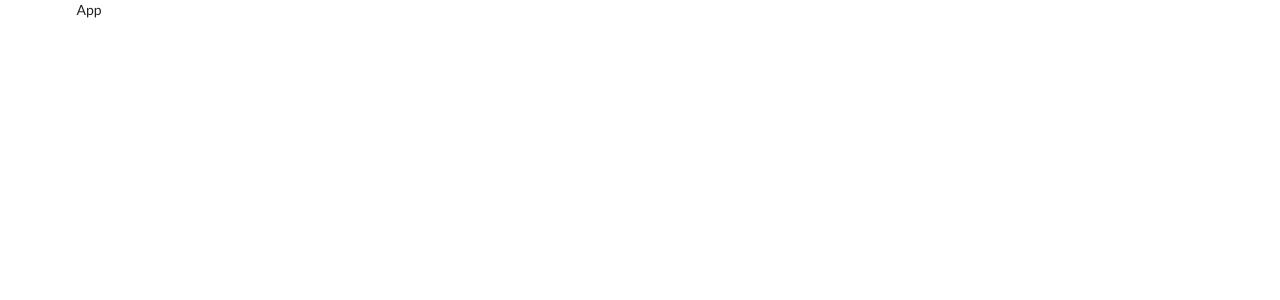
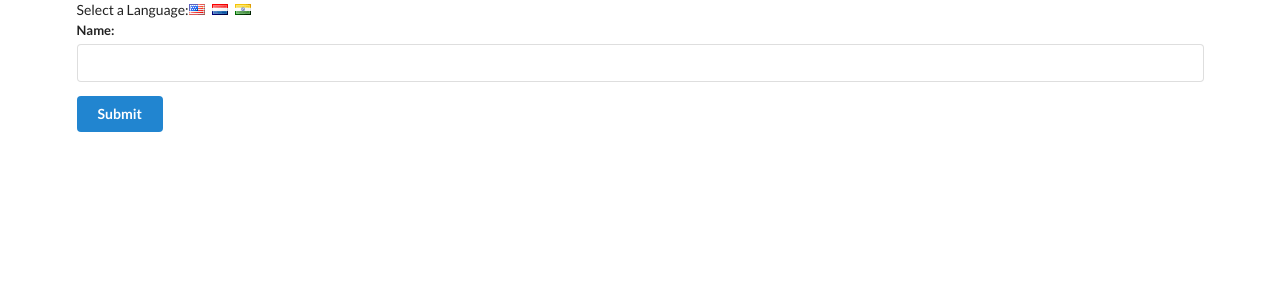
Before and after one commit to amitkr7/context-based-translation-app, a React (Create React App) app: page / in a window 1280 px wide. Shown: the top 300 px of the page. Built offline with nearby package versions, Linux system fonts and the light colour scheme.

Commit message:
Getting data out of context using Provider and this.context

```diff
--- a/src/components/App.js
+++ b/src/components/App.js
@@ -1,8 +1,37 @@
 import React from 'react';
+import UserCreate from './UserCreate';
+import LanguageContext from '../contexts/LanguageContext';
 
 class App extends React.Component {
+  state = { language: 'english' };
+
+  onLanguageChange = (language) => {
+    this.setState({ language });
+  };
+
   render() {
-    return <div className='ui container'>App</div>;
+    return (
+      <div className='ui container'>
+        <div>
+          Select a Language:
+          <i
+            className='flag us'
+            onClick={() => this.onLanguageChange('english')}
+          />
+          <i
+            className='flag nl'
+            onClick={() => this.onLanguageChange('dutch')}
+          />
+          <i
+            className='flag in'
+            onClick={() => this.onLanguageChange('hindi')}
+          />
+        </div>
+        <LanguageContext.Provider value={this.state.language}>
+          <UserCreate />
+        </LanguageContext.Provider>
+      </div>
+    );
   }
 }
 
--- /dev/null
+++ b/src/components/Button.js
@@ -0,0 +1,25 @@
+import React from 'react';
+import LanguageContext from '../contexts/LanguageContext';
+
+class Button extends React.Component {
+  static contextType = LanguageContext;
+  render() {
+    let text = 'Submit';
+    switch (this.context) {
+      case 'english':
+        text = 'Submit';
+        break;
+      case 'dutch':
+        text = 'Voorleggen';
+        break;
+      case 'hindi':
+        text = 'Jama Kare';
+        break;
+      default:
+        text = 'Submit';
+    }
+    return <button className='ui primary button'>{text}</button>;
+  }
+}
+
+export default Button;
--- /dev/null
+++ b/src/components/Field.js
@@ -0,0 +1,30 @@
+import React from 'react';
+import LanguageContext from '../contexts/LanguageContext';
+
+class Field extends React.Component {
+  static contextType = LanguageContext;
+  render() {
+    let text = 'Name';
+    switch (this.context) {
+      case 'english':
+        text = 'Name';
+        break;
+      case 'dutch':
+        text = 'Naam';
+        break;
+      case 'hindi':
+        text = 'Naam';
+        break;
+      default:
+        text = 'Submit';
+    }
+    return (
+      <div className='ui field'>
+        <label>{text}:</label>
+        <input />
+      </div>
+    );
+  }
+}
+
+export default Field;
--- /dev/null
+++ b/src/components/UserCreate.js
@@ -0,0 +1,14 @@
+import React from 'react';
+import Field from './Field';
+import Button from './Button';
+
+const UserCreate = () => {
+  return (
+    <div className='ui form'>
+      <Field />
+      <Button />
+    </div>
+  );
+};
+
+export default UserCreate;
--- /dev/null
+++ b/src/contexts/LanguageContext.js
@@ -0,0 +1,3 @@
+import React from 'react';
+
+export default React.createContext('english');
```
